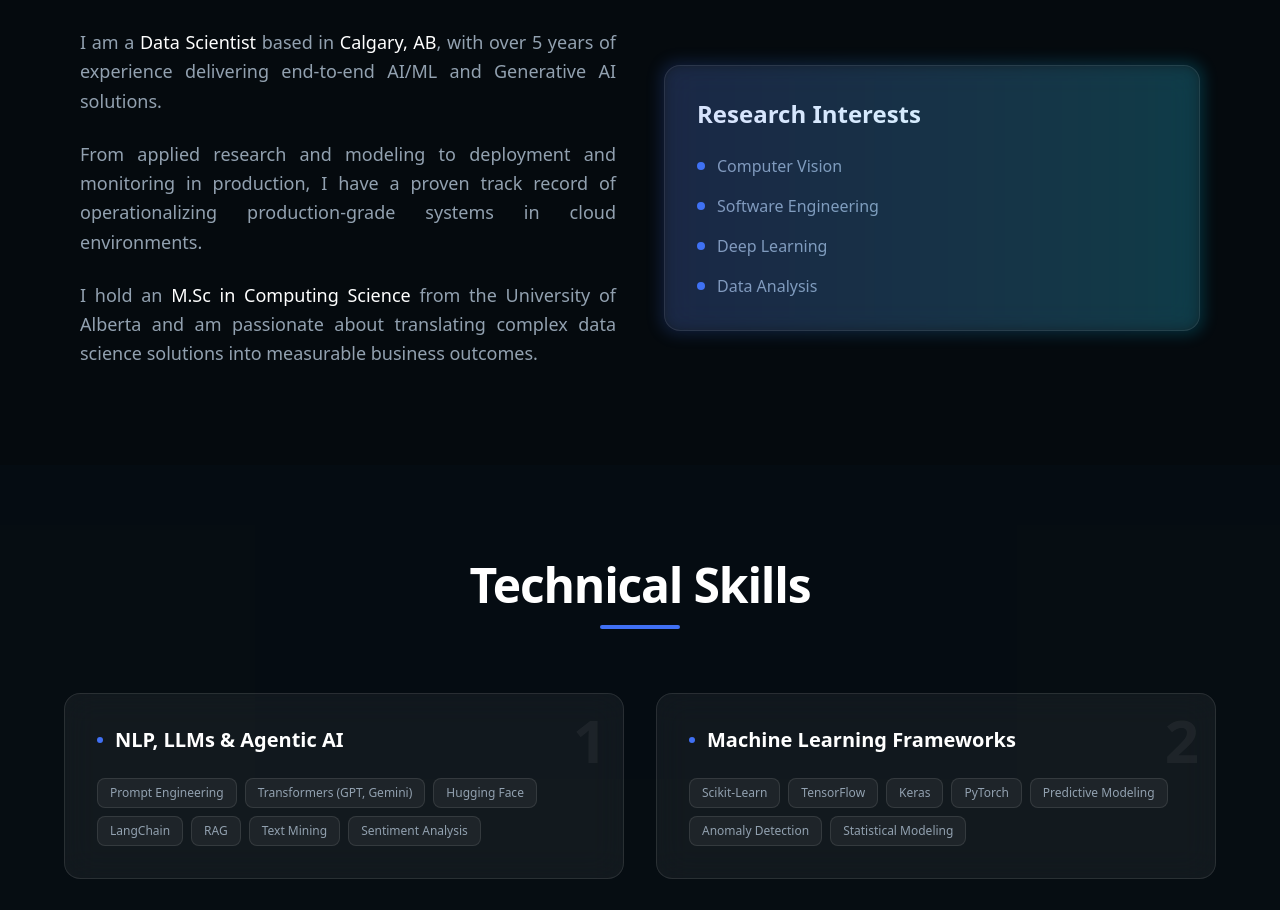
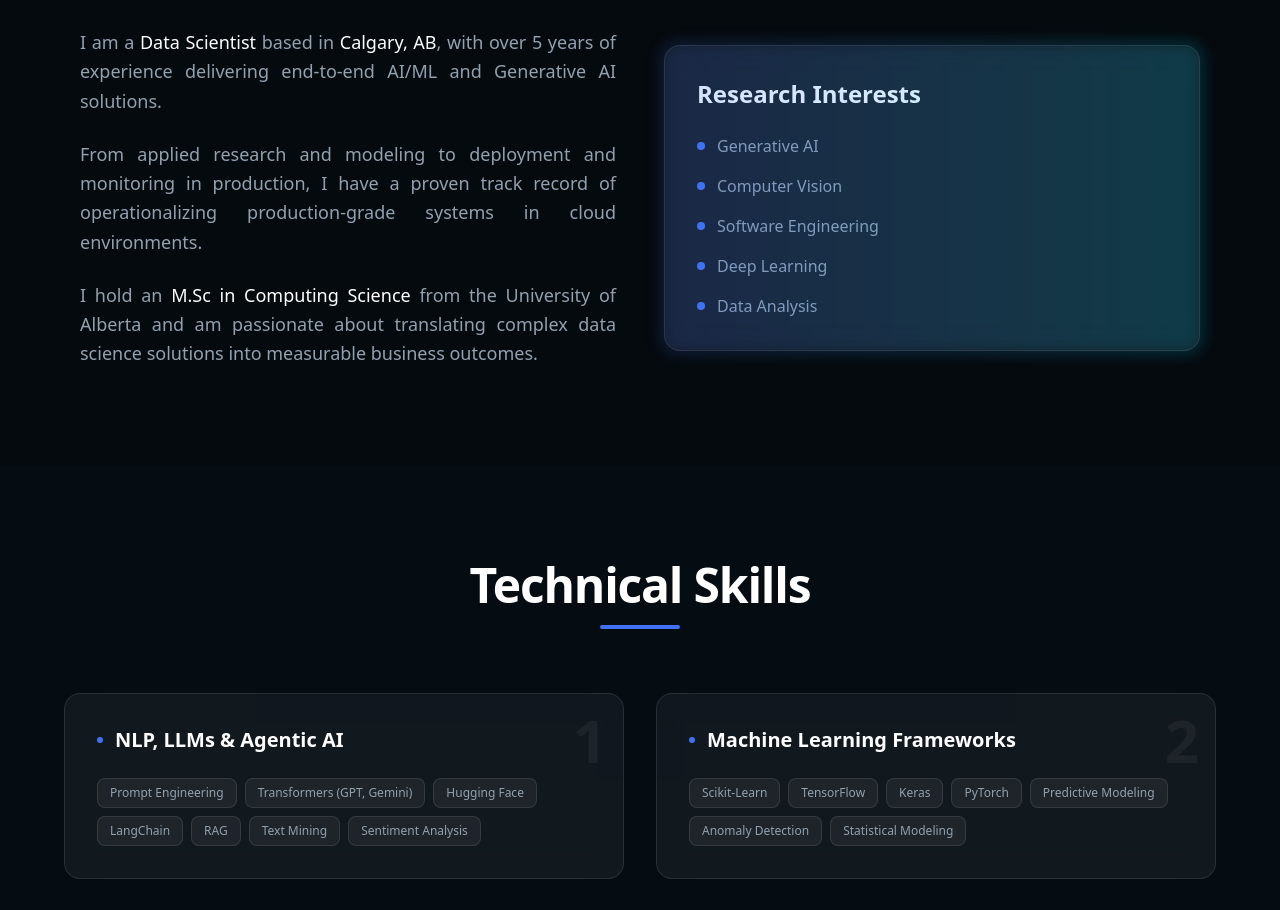
Before and after one commit to TheRohanVerma/Rohan_Portfolio, a React (Vite) app: page / in a window 1280 px wide. Shown: the part 1000-1910 px from the top of the page. Built offline with nearby package versions, Linux system fonts and the light colour scheme.

Commit message:
Add Generative AI to Research Interests

```diff
--- a/src/components/About.jsx
+++ b/src/components/About.jsx
@@ -34,7 +34,7 @@ const About = () => {
                     <div className="absolute -inset-1 bg-gradient-to-r from-primary to-accent rounded-2xl blur opacity-20" />
                     <h3 className="text-2xl font-bold mb-6 text-white">Research Interests</h3>
                     <ul className="space-y-4">
-                        {['Computer Vision', 'Software Engineering', 'Deep Learning', 'Data Analysis'].map((skill) => (
+                        {['Generative AI', 'Computer Vision', 'Software Engineering', 'Deep Learning', 'Data Analysis'].map((skill) => (
                             <li key={skill} className="flex items-center gap-3">
                                 <div className="w-2 h-2 rounded-full bg-primary" />
                                 <span className="text-slate-gray">{skill}</span>
```
